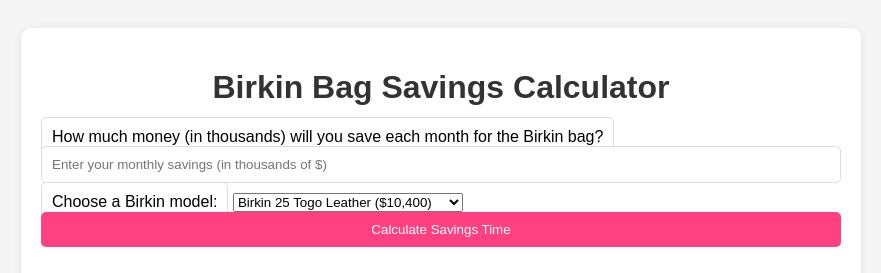
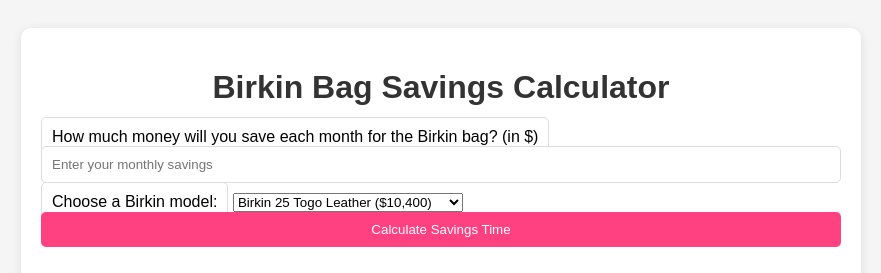
Before and after one commit to cherriibel/workingforbirkin, a plain HTML site: page index.html in a window 1280 px wide. Shown: the top 273 px of the page, without its empty margins (199-1080 px from the left). Drawn offline with Linux system fonts and the light colour scheme.

Commit message:
Update index.html

```diff
--- a/index.html
+++ b/index.html
@@ -50,8 +50,8 @@
   <div class="container">
     <h1>Birkin Bag Savings Calculator</h1>
 
-    <label for="savings">How much money (in thousands) will you save each month for the Birkin bag?</label>
-    <input type="number" id="savings" placeholder="Enter your monthly savings (in thousands of $)" min="1">
+    <label for="savings">How much money will you save each month for the Birkin bag? (in $)</label>
+    <input type="number" id="savings" placeholder="Enter your monthly savings" min="1">
 
     <label for="bagPrice">Choose a Birkin model:</label>
     <select id="bagPrice">
@@ -71,7 +71,7 @@
 
   <script>
     function calculateTime() {
-      var savings = document.getElementById("savings").value * 1000;
+      var savings = document.getElementById("savings").value;
       var bagPrice = document.getElementById("bagPrice").value;
 
       if (savings <= 0) {
```
